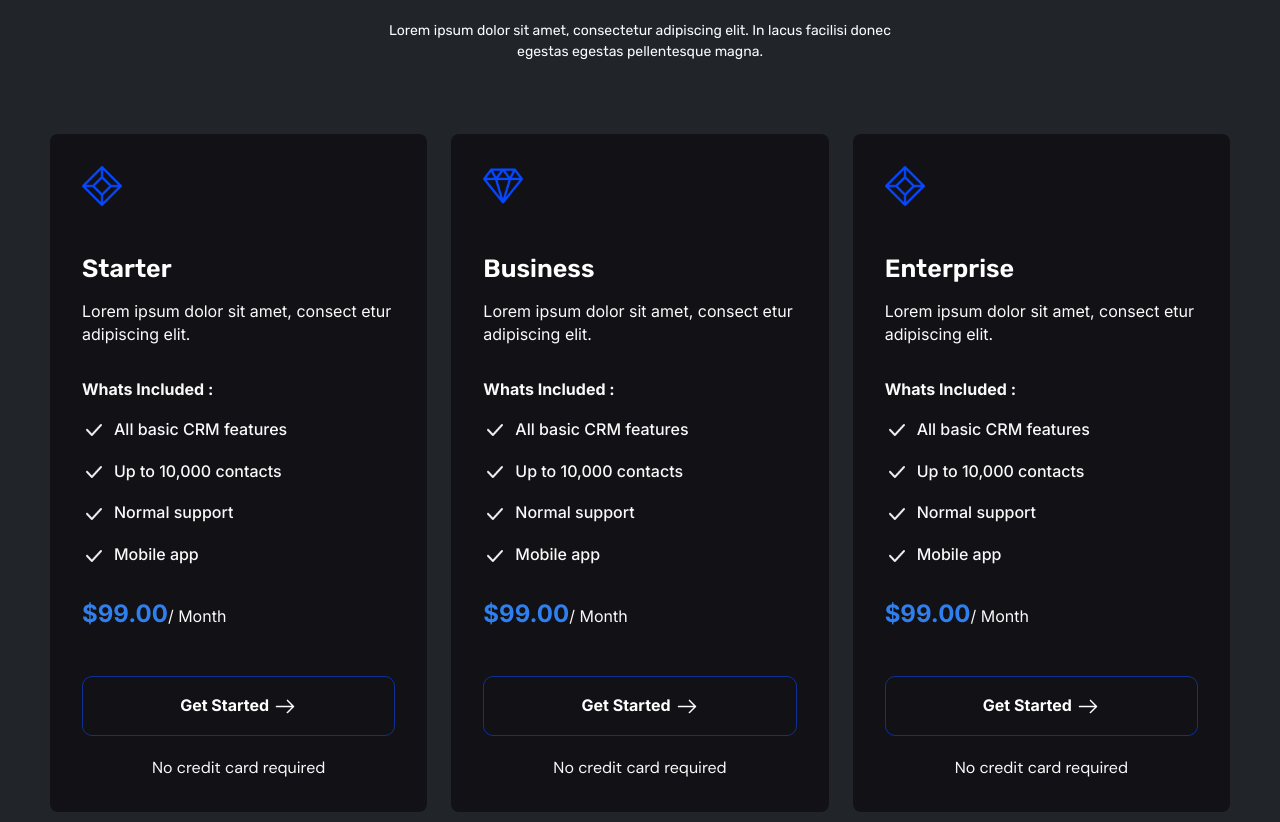
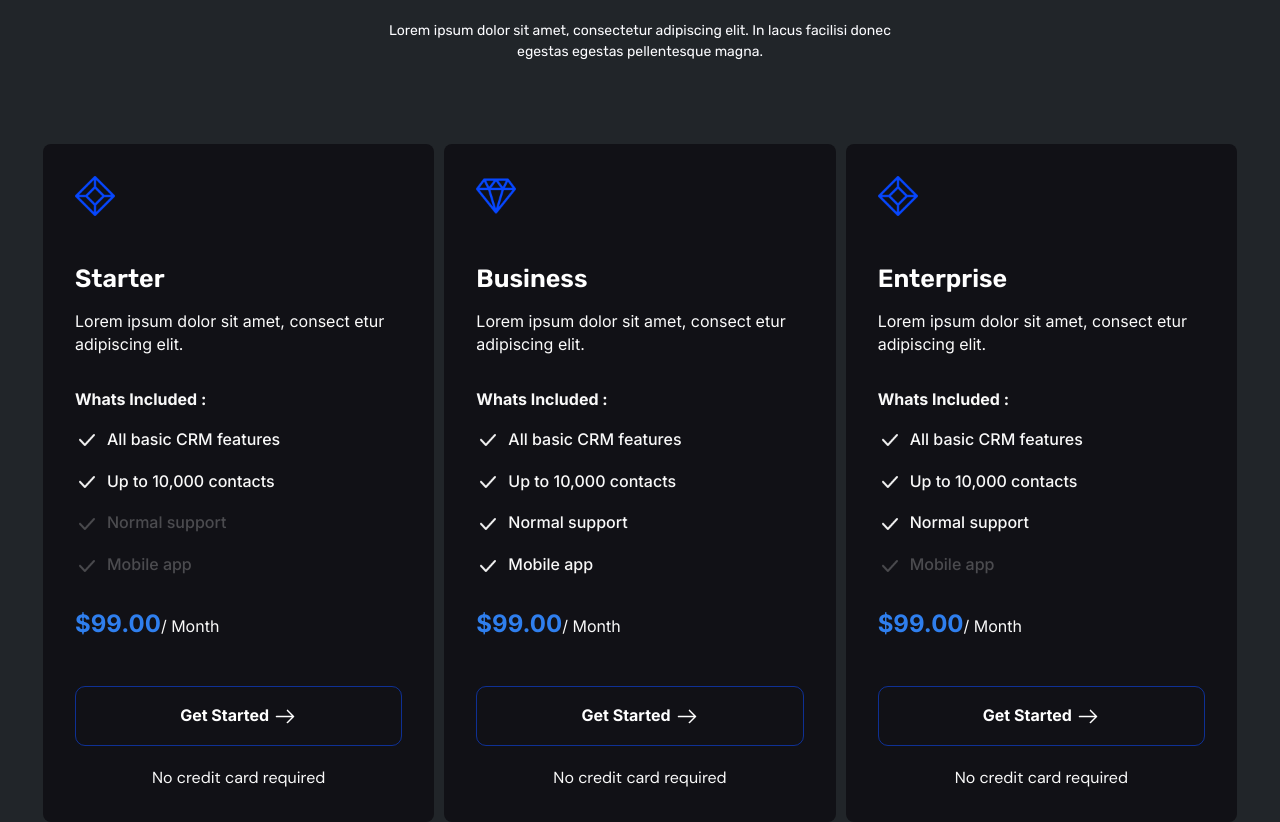
Before and after one commit to ashok-kumar-032/bot-hosting, a React (Create React App) app: page / in a window 1280 px wide. Shown: the part 900-1722 px from the top of the page. Built offline with nearby package versions, Linux system fonts and the light colour scheme.

Commit message:
pricing section done

```diff
--- a/src/components/common/Helper.jsx
+++ b/src/components/common/Helper.jsx
@@ -129,8 +129,8 @@ export const pricing_data = [
   {
     topimg: price1,
     main_heading: "Starter",
-    normalpara:"",
-    mobilepara:"opcity-25",
+    normal:"opacity-25",
+    mobile:"opacity-25",
   },
   {
     topimg: price2,
@@ -139,7 +139,6 @@ export const pricing_data = [
   {
     topimg: price1,
     main_heading: "Enterprise",
-    normalpara:"",
-    mobilepara:"",
+    mobile:"opacity-25",
   },
 ];
--- a/src/components/home/Pricing.jsx
+++ b/src/components/home/Pricing.jsx
@@ -14,14 +14,17 @@ const Pricing = ({ Price }) => {
             Lorem ipsum dolor sit amet, consectetur adipiscing elit. In lacus
             facilisi donec egestas egestas pellentesque magna.
           </p>
-          <Row>
+          <Row className="justify-content-center">
             {Price.map((price, plan) => {
               return (
-                <Col key={plan}>
+                <Col key={plan} lg={4} md={6} sm={11} className="mt_10 px_5px">
                   <div className="p-3 bg_darkblack rounded-3 pricing_card">
-                    <div className="p-3">
+                    <div className="p-sm-3">
+                      <div className="d-flex justify-content-between align-items-center">
                       <div>
                         <img className="w_40" src={price.topimg} alt="dimand" />
+                      </div>
+                      <div><button className="ff_inter fw-bold pricing_popular_btn clr_blue100 fs_xsm">POPULAR PLAN</button></div>
                       </div>
                       <h3 className="clr_white fw-semibold ff_rubik fs_6xl mb-0 pt-5">
                         {price.main_heading}
@@ -57,7 +60,7 @@ const Pricing = ({ Price }) => {
                           Up to 10,000 contacts
                         </p>
                       </div>
-                      <div className="d-flex align-items-center pt-3">
+                      <div className={`d-flex align-items-center pt-3 ${price.normal}`}>
                         <div>
                           <img
                             className="w_24"
@@ -66,12 +69,12 @@ const Pricing = ({ Price }) => {
                           />
                         </div>
                         <p
-                          className={`ps-2 clr_white300 fs_lg fw-medium ff_inter lh_143 mb-0 ${price.normalpara}`}
+                          className="ps-2 clr_white300 fs_lg fw-medium ff_inter lh_143 mb-0"
                         >
                           Normal support
                         </p>
                       </div>
-                      <div className="d-flex align-items-center pt-3">
+                      <div className={`d-flex align-items-center pt-3 ${price.mobile}`}>
                         <div>
                           <img
                             className="w_24"
@@ -80,7 +83,7 @@ const Pricing = ({ Price }) => {
                           />
                         </div>
                         <p
-                          className={`clr_white300 ps-2 fs_lg fw-medium ff_inter lh_143 mb-0 ${price.mobilepara}`}
+                          className="clr_white300 ps-2 fs_lg fw-medium ff_inter lh_143 mb-0"
                         >
                           Mobile app
                         </p>
--- a/src/index.css
+++ b/src/index.css
@@ -58,6 +58,7 @@
   --color-clr_white300: #F9F9F9 !important;
   --color-clr_blue: #0D6EFD !important;
   --color-clr_offblue: #2F7FEE !important;
+  --color-clr_blue100: #0F4BFD !important;
   --color-bg-offblack: #18181F !important;
   --color-bg-darkblack: #111116 !important;
   --color-clr_white: #fff !important;
@@ -72,6 +73,7 @@
 }
 
 /* coloer */
+.clr_blue100{color: var(--color-clr_blue100);}
 .clr_white {
   color: var(--color-clr_white);
 }
--- a/src/sumit.css
+++ b/src/sumit.css
@@ -74,6 +74,15 @@
 
 .lh_143 {
     line-height: 143%;
+}
+
+.mt_10 {
+    margin-top: 10px !important;
+}
+
+.px_5px {
+    padding-left: 5px !important;
+    padding-right: 5px !important;
 }
 
 .mw_550 {
@@ -165,9 +174,32 @@
     border-radius: 10px;
     transition: all 300ms linear;
 }
-.pricing_card:hover{transform: translateY(-30px);}
-.pricing_card{transition: all 300ms linear;}
-.pricing_startup_btn{transition: all 300ms linear;}
+
+.pricing_card:hover {
+    transform: translateY(-30px);
+}
+
+.pricing_card {
+    transition: all 300ms linear;
+}
+
+.pricing_startup_btn {
+    transition: all 300ms linear;
+}
+
+.pricing_popular_btn {
+    padding: 10px 22px;
+    border-radius: 45px;
+    background: rgba(132, 160, 232, 0.10);
+    border: none;
+    transition: all 300ms linear !important;
+    opacity: 0;
+}
+
+.pricing_card:hover .pricing_popular_btn {
+    opacity: 1;
+}
+
 .pricing_card:hover .pricing_startup_btn {
     background: linear-gradient(27deg, rgba(0, 63, 243, 0.80) 0%, rgba(48, 156, 255, 0.80) 100%), #2898FF;
 }
```
